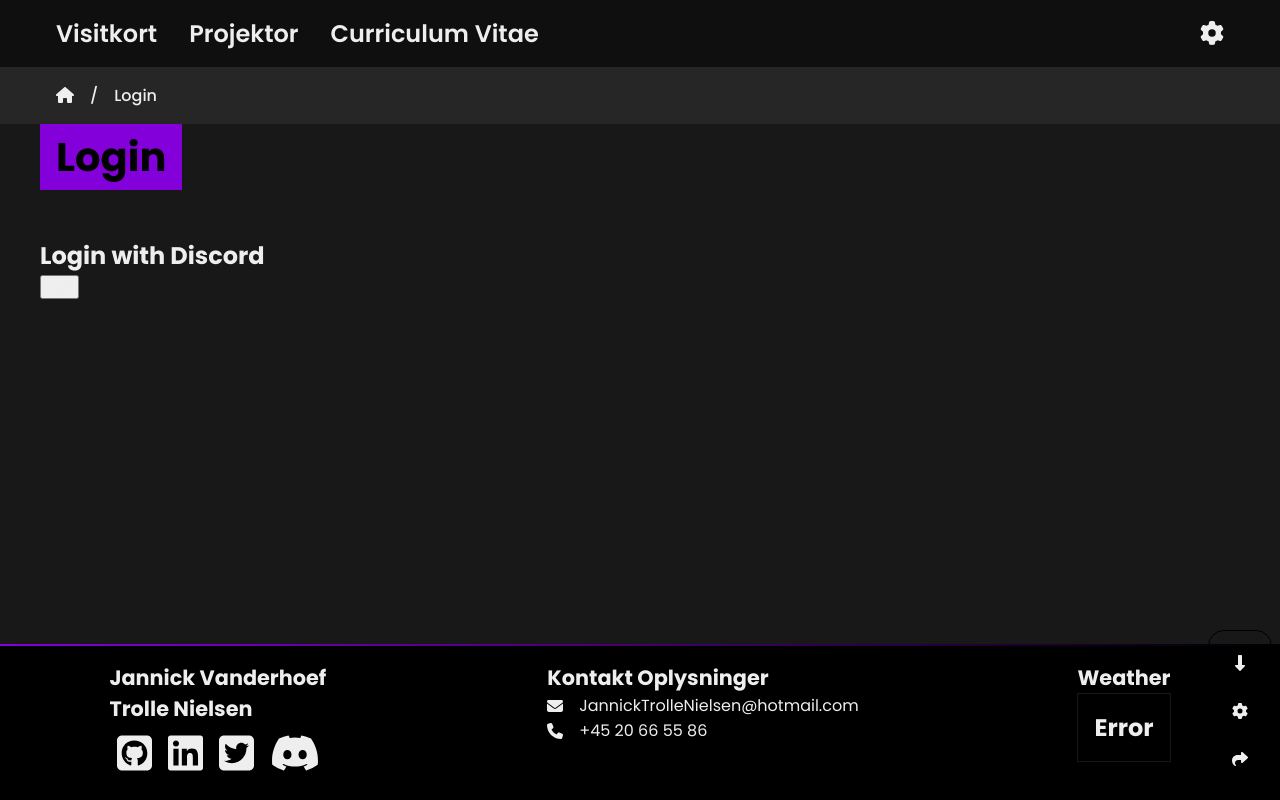
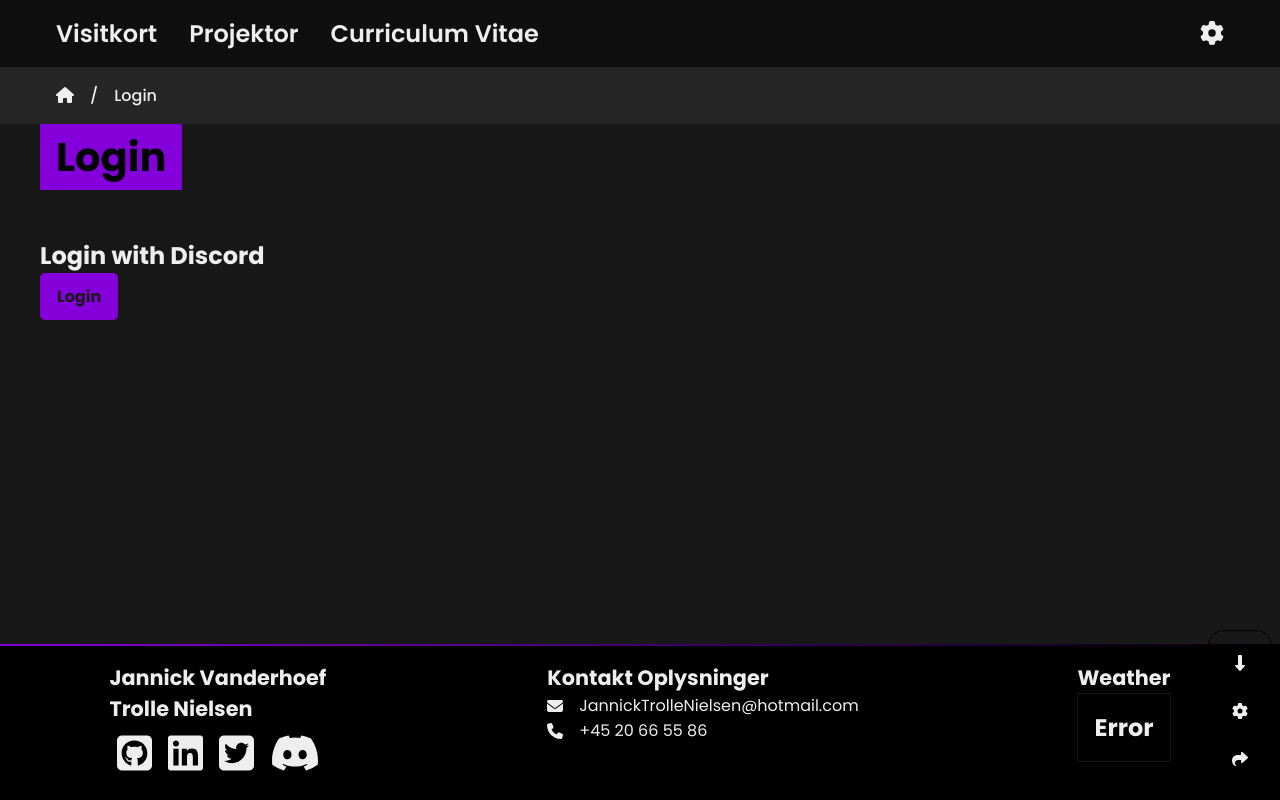
Before and after one commit to LolerSwager/portfolie-2023-react, a React (Create React App) app: page /login in a window 1280 px wide. Built offline with nearby package versions, Linux system fonts and the light colour scheme; no server answers.

Commit message:
made use of button component

```diff
--- a/src/Pages/LoginPage.jsx
+++ b/src/Pages/LoginPage.jsx
@@ -1,4 +1,5 @@
 import { styled } from "styled-components";
+import Button from "../Components/buttons/Button";
 import Main from "../Components/Main";
 
 export default function LoginPage() {
@@ -10,7 +11,7 @@ export default function LoginPage() {
         <Main PageHeader="Login" PageTitle="login">
             <StyledLoginPage>
                 <h2>Login with Discord</h2>
-                <button onClick={handleLogin}>Login</button>
+                <Button ButtonName="Login" isClicked={handleLogin} />
             </StyledLoginPage>
         </Main>
     );
--- a/src/Pages/SuccessPage.jsx
+++ b/src/Pages/SuccessPage.jsx
@@ -4,6 +4,7 @@ import React, { useEffect, useState } from "react";
 import { Link, useLocation, useNavigate } from "react-router-dom";
 import Main from "../Components/Main";
 import axios from "axios";
+import Button from "../Components/buttons/Button";
 
 const SuccessPage = () => {
     const location = useLocation();
@@ -47,7 +48,7 @@ const SuccessPage = () => {
                         </h2>
                         <img src={`https://cdn.discordapp.com/avatars/${user.id}/${user.avatar}.png`} alt="avatar" />
                         <Link to="/server">go to server page</Link>
-                        <button onClick={handleLogout}>Logout</button>
+                        <Button ButtonName="Logout" isClicked={handleLogout} color="red" />
                     </div>
                 ) : (
                     <p>Loading user data...</p>
```
